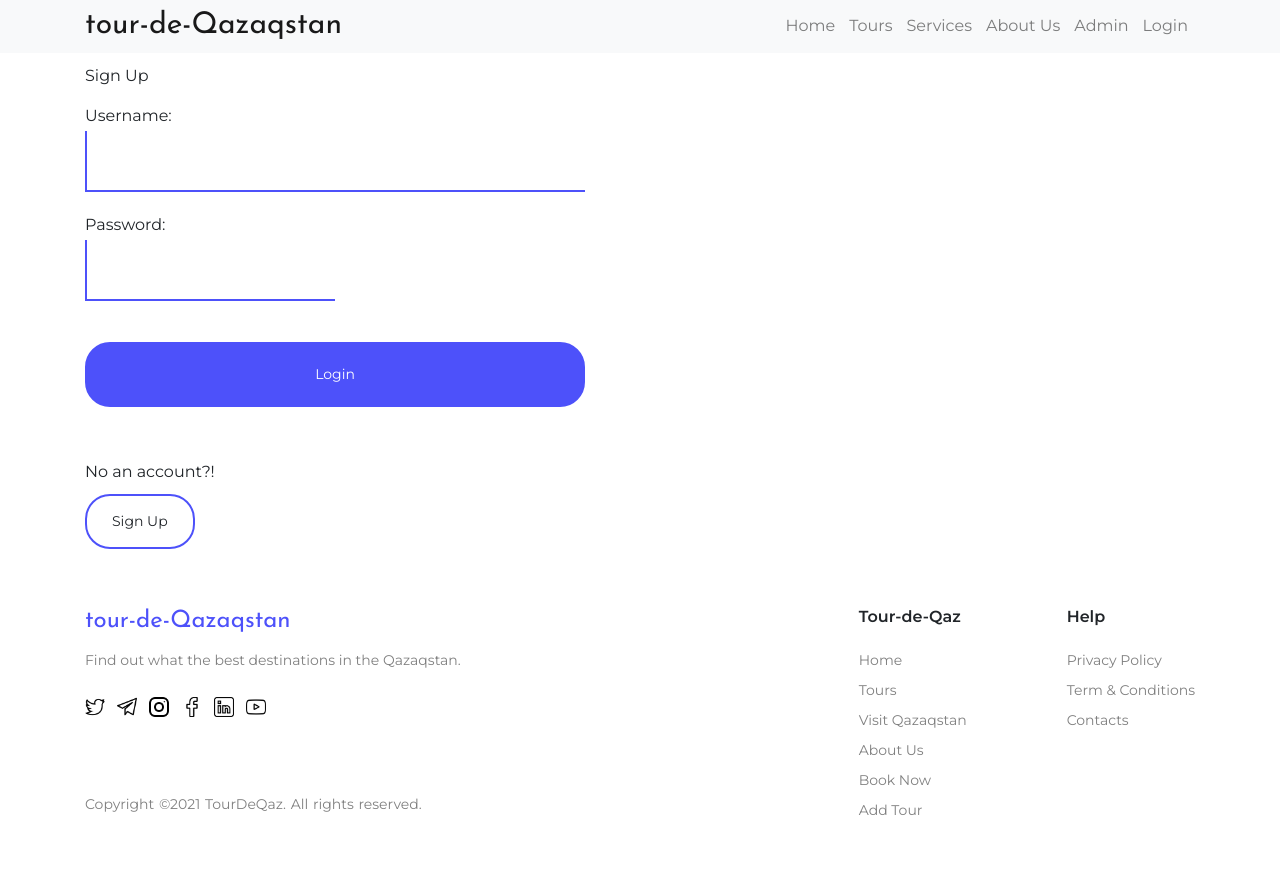
After one commit to nurmoohamedi/travel-agency-project-on-Django, a Django app: page /login in a window 1280 px wide. The commit adds this page. Run offline with Django 3.2, Linux system fonts and the light colour scheme; some libraries are stand-ins or nearby versions.

Commit message:
added login page with logic

```diff
--- a/web_tech_django/apps/blog/models.py
+++ b/web_tech_django/apps/blog/models.py
@@ -13,7 +13,7 @@ class Member(models.Model):
 
 
 class Tour(models.Model):
-    id = models.IntegerField('id',primary_key=True)
+    id = models.IntegerField('id', primary_key=True)
     name = models.CharField('tour_name', max_length=60)
     description = models.TextField('tour_name')
     started = models.DateTimeField('started date')
--- a/web_tech_django/apps/blog/urls.py
+++ b/web_tech_django/apps/blog/urls.py
@@ -13,6 +13,11 @@ urlpatterns = [
     path('add_tour', views.addTour, name='add_tour'),
     path('tour/<id>', views.detail_view, name='tour_detail'),
     path('tour/<id>/edit', views.tour_edit, name='tour_edit'),
+    path('tour/<id>/delete', views.tour_delete, name='tour_delete'),
     path('services', views.services, name='services'),
     path('admin', admin.site.urls),
+    path('signup', views.signUp_view, name='signup'),
+    path('login', views.login_view, name='login'),
+    path('logout', views.logout_view, name='logout'),
+
 ]
--- a/web_tech_django/apps/blog/views.py
+++ b/web_tech_django/apps/blog/views.py
@@ -1,7 +1,13 @@
 from django.http import HttpResponseRedirect
 from django.shortcuts import render, redirect, get_object_or_404
+
 from .models import Member, Tour
 from .forms import TourForm
+
+from django.contrib.auth.forms import UserCreationForm, AuthenticationForm
+from django.contrib.auth import login, logout
+from django.contrib.auth.decorators import login_required
+
 
 team_members = ({
     "fname": "Muhamedi",
@@ -16,7 +22,7 @@ team_members = ({
 
 def index(request):
     tours = Tour.objects.all()
-    return render(request, 'blog/index.html', {'tours':tours})
+    return render(request, 'blog/index.html', {'tours': tours})
 
 
 def contact(request):
@@ -33,6 +39,7 @@ def services(request):
     return render(request, 'blog/services.html')
 
 
+@login_required(login_url='blog:login')
 def addTour(request):
     # create object of form
     form = TourForm(request.POST or None, request.FILES or None)
@@ -45,6 +52,7 @@ def addTour(request):
     return render(request, 'blog/add_tour.html', {'form': form})
 
 
+@login_required(login_url='blog:login')
 def tour_edit(request, id):
     tour = get_object_or_404(Tour, id = id)
     form = TourForm(request.POST, instance=tour)
@@ -61,6 +69,56 @@ def detail_view(request, id):
     return render(request, "blog/detail_view.html", {'tour':tour})
 
 
+@login_required(login_url='blog:login')
+def tour_delete(request, id):
+    context = {}
+
+    # fetch the object related to passed id
+    obj = get_object_or_404(Tour, id=id)
+
+    if request.method == "POST":
+        obj.delete()
+        return HttpResponseRedirect("/")
+
+    return render(request, "blog/tour_delete.html", context)
+
+
 def tours(request):
     tours = Tour.objects.all()
     return render(request, 'blog/tours.html', {'tours': tours})
+
+
+def signUp_view (request):
+    if request.method == 'POST':
+        form = UserCreationForm(request.POST)
+        if form.is_valid():
+            user = form.save()
+            login(request, user)
+            return redirect('blog:tours')
+    else:
+        form = UserCreationForm()
+
+    return render(request, 'accounts/sign_up.html', {'form':form})
+
+
+def login_view(request):
+    if request.method == 'POST':
+        form = AuthenticationForm(data=request.POST)
+        if form.is_valid():
+            user = form.get_user()
+            login(request, user)
+
+            if 'next' in request.POST:
+                return redirect(request.POST.get('next'))
+            else:
+                return redirect('blog:tours')
+    else:
+        form = AuthenticationForm()
+
+    return render(request, 'accounts/login.html', {'form': form})
+
+
+def logout_view(request):
+    if request.method == 'POST':
+        logout(request)
+        return redirect('blog:index')
--- a/web_tech_django/static/blog/css/style.css
+++ b/web_tech_django/static/blog/css/style.css
@@ -30,11 +30,13 @@ h1,h2,h3,h4,h5,h6{font-size:inherit;font-weight:inherit;}
 
 body{
 	background-color: #fff;
-	padding: 20px 0;
+	/*padding: 20px 0;*/
 
 	font-family: 'Montserrat', sans-serif;
 	font-size: 16px;
-
+    -webkit-transition: 0.5s;
+    -o-transition: 0.5s;
+    transition: 0.5s;
 }
 input, textarea
 {
@@ -66,11 +68,14 @@ input, textarea
 /*Showcase -------------------------*/
 .showcase
 {
-	height: 500px;
+	height: 700px;
 
 	background-image: url(../img/showcase.jpg);
 	background-repeat: no-repeat;
 	background-size: cover;
+	-webkit-transition: 0.5s;
+  -o-transition: 0.5s;
+  transition: 0.5s;
 }
 .showcase__text
 {
@@ -124,7 +129,7 @@ input, textarea
 	border-left: 2px solid #4d51fa;
 	border-bottom: 2px solid #4d51fa;
 
-  transition: width 0.4s ease-in-out;
+   transition: width 0.4s ease-in-out;
 
 }
 .item__form input:focus
@@ -149,6 +154,7 @@ input, textarea
 	color: #fff;
 	width: 100%;
 
+	transition: width 0.4s ease-in-out;
 }
 .item__form input[type=submit]:hover
 {
@@ -648,4 +654,20 @@ input, textarea
 		padding: 0 0 30px 0;
 	}
 
+    .helptext{
+    	font-size: 14px;
+    	color: #bbb;
+
+    	margin: 20px 0;
+    	display: block;
+    }
+
+    .errorlist ul{
+    	font-size: 14px;
+    	color: red;
+
+    	margin: 10px 0;
+    	display: block;
+    }
+
 }
--- /dev/null
+++ b/web_tech_django/templates/accounts/login.html
@@ -0,0 +1,37 @@
+{% extends 'base.html' %}
+
+{% block title %} Sign Up {% endblock %}
+
+{% block content %}
+
+    <div class="login">
+        <div class="container">
+            <br>
+            <h1>Sign Up</h1>
+            <br>
+            <div class="login-form" style="width: 500px;">
+
+                <form action="#" class="item__form" method="post">
+                {% csrf_token %}
+
+                {% if request.GET.next %}
+                    <h1>Please login first, before this operation!</h1>
+                    <input type="hidden" name="next" value="{{ request.GET.next }}">
+                {% endif %}
+
+                {{ form }}<br>
+
+                <input type="submit" value="Login" class="btn">
+
+                <br><br>
+
+                <div>
+                    <p>No an account?!</p>
+                    <a href="{% url 'blog:signup' %}" class="btn">Sign Up</a>
+                </div>
+            </form>
+            </div>
+        </div>
+    </div>
+
+{% endblock %}
--- a/web_tech_django/templates/base.html
+++ b/web_tech_django/templates/base.html
@@ -1,5 +1,5 @@
 {% load static %}
-
+{#{% use %}#}
 <!DOCTYPE html>
 <html lang="en">
 <head>
@@ -22,10 +22,15 @@
     <script src="https://maxcdn.bootstrapcdn.com/bootstrap/4.5.2/js/bootstrap.min.js"></script>
 
     <link rel="stylesheet" href="{% static 'blog/css/style.css' %}">
+
     <style>
-        .content
-        {
-            margin-top: 60px;
+        body{
+            -webkit-transition: 0.5s;
+            -o-transition: 0.5s;
+            transition: 0.5s;
+        }
+        .content {
+            margin-top: 50px;
         }
         .logo
         {
@@ -37,7 +42,7 @@
 </head>
 <body>
     <div class="category">
-        <nav class="navbar navbar-expand-lg bg-light navbar-light py-3 fixed-top">
+        <nav class="navbar navbar-expand-lg bg-light navbar-light fixed-top">
           <div class="container">
             <a href="{% url 'blog:index' %}" class="logo navbar-brand ">tour-de-Qazaqstan</a>
             <button
@@ -70,6 +75,18 @@
                 <li class="nav-item">
                   <a href="{% url 'admin:index' %}" class="nav-link">Admin</a>
                 </li>
+                {% if user.is_authenticated %}
+                    <li class="nav-item">
+                        <form action="{% url 'blog:logout' %}" method="post">
+                            {% csrf_token %}
+                            <button type="submit" class="nav-link bg-light">Logout</button>
+                        </form>
+                    </li>
+                {% else %}
+                    <li class="nav-item">
+                        <a href="{% url 'blog:login' %}" class="nav-link">Login</a>
+                    </li>
+                {% endif %}
               </ul>
             </div>
           </div>
@@ -77,9 +94,11 @@
     </div>
 
 	<div class="content">
+
         {% block content %}
 
 	    {% endblock %}
+
     </div>
 
 	<footer class="footer">
--- a/web_tech_django/templates/blog/detail_view.html
+++ b/web_tech_django/templates/blog/detail_view.html
@@ -32,6 +32,8 @@
 
             <br><hr>
             <a href="{% url 'blog:tour_edit' id=tour.id%}" class="btn">Edit</a>
+            <a href="{% url 'blog:tour_delete' id=tour.id%}" class="btn">Delete</a>
+
         </div>
 
 
--- a/web_tech_django/templates/blog/tour_edit.html
+++ b/web_tech_django/templates/blog/tour_edit.html
@@ -5,12 +5,11 @@
 {% block content %}
 
 <div class="container">
-    <!-- Create a Form -->
+
     <form method="POST">
-        <!-- Security token by Django -->
+
         {% csrf_token %}
 
-        <!-- form as paragraph -->
         {{ form.as_p }}
 
         <input type="submit" class="btn " value="Update">
--- a/web_tech_django/templates/blog/tours.html
+++ b/web_tech_django/templates/blog/tours.html
@@ -3,6 +3,8 @@
 {% block title %} Tours {% endblock %}
 
 {% block content %}
+
+
 
     <div class="slider">
 
@@ -63,6 +65,8 @@
 			</div>
 		</div>
 
+
+
 {#    <h1>Tours</h1>#}
 {#    <br>#}
 {#    <form method="post" class="item__form">#}
```
Also changed, not shown: web_tech_django/templates/accounts/sign_up.html (added, +30 -0 lines), web_tech_django/templates/blog/index.html (+5 -3 lines), web_tech_django/templates/blog/tour_delete.html (added, +18 -0 lines), db.sqlite3, web_tech_django/apps/blog/migrations/0006_alter_tour_image.py (added).
